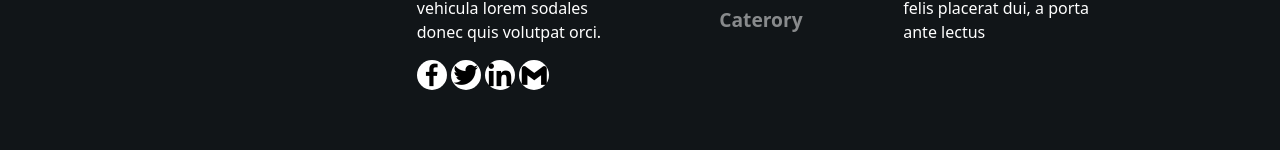
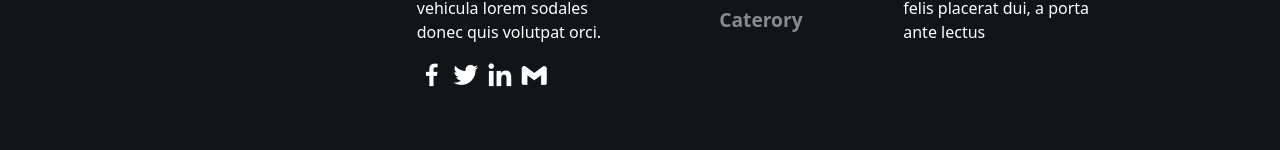
Before and after one commit to Zakariae-Elmoufid/boutique-online-, a website: page src/pages/products.html in a window 1280 px wide. Shown: the part 2165-2315 px from the top of the page. Drawn offline with nearby package versions, Linux system fonts and the light colour scheme; files whose address does not match are found by name.

Commit message:
i finished

```diff
--- a/src/pages/products.html
+++ b/src/pages/products.html
@@ -73,10 +73,10 @@
             vehicula lorem sodales donec quis volutpat orci.
           </p>
           <div class="social-media ">
-            <i class='bx bxl-facebook  bg-white rounded-full text-[30px]'></i>
-            <i class='bx bxl-twitter  bg-white rounded-full text-[30px]'></i>
-            <i class='bx bxl-linkedin  bg-white rounded-full text-[30px]'></i>
-            <i class='bx bxl-gmail  bg-white rounded-full text-[30px]'></i>
+            <i class='bx bxl-facebook text-white  rounded-full text-[30px]'></i>
+            <i class='bx bxl-twitter  text-white rounded-full text-[30px]'></i>
+            <i class='bx bxl-linkedin  text-white rounded-full text-[30px]'></i>
+            <i class='bx bxl-gmail  text-white rounded-full text-[30px]'></i>
           </div>
         </div>
 
@@ -106,6 +106,7 @@
     </footer>
 
 
+
     <script src="../scripts/script.js"></script>
     <script src="../scripts/products.js"></script>
 </body>
```
Also changed, not shown: src/output.css.
